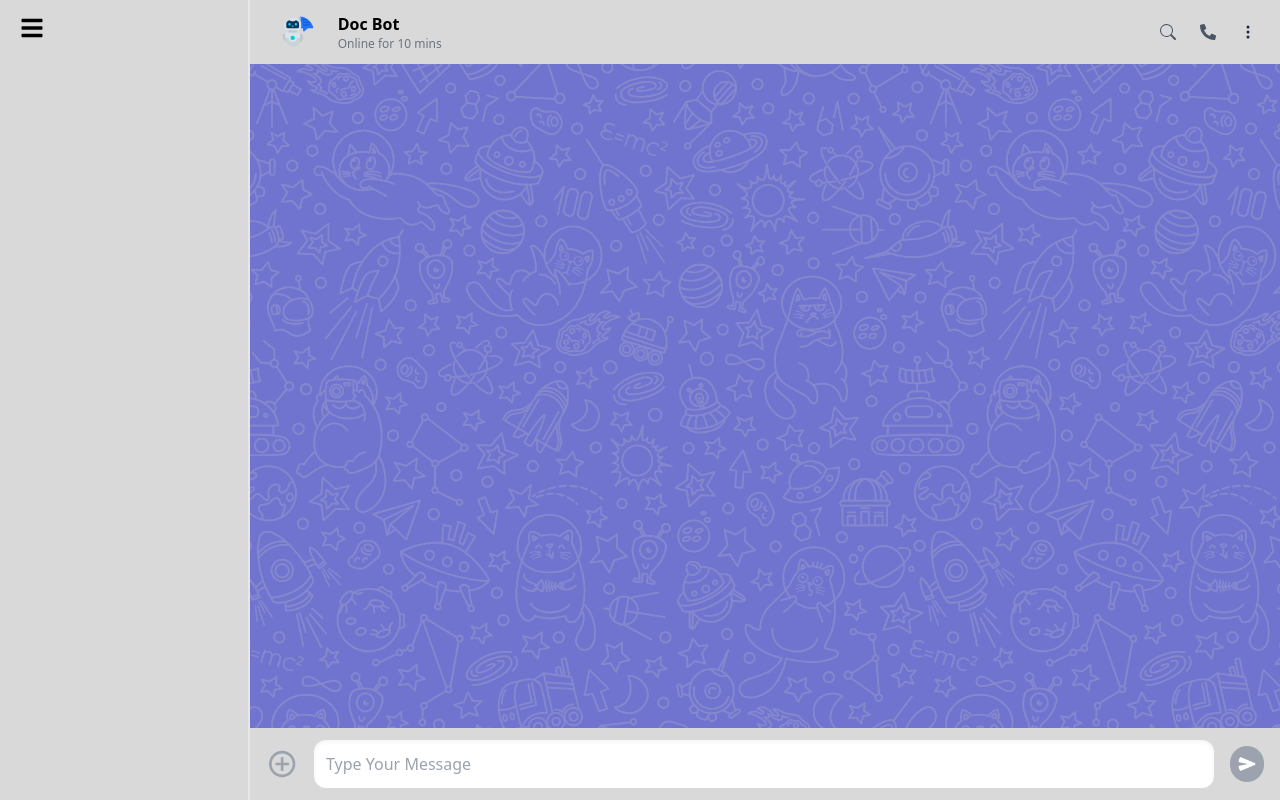
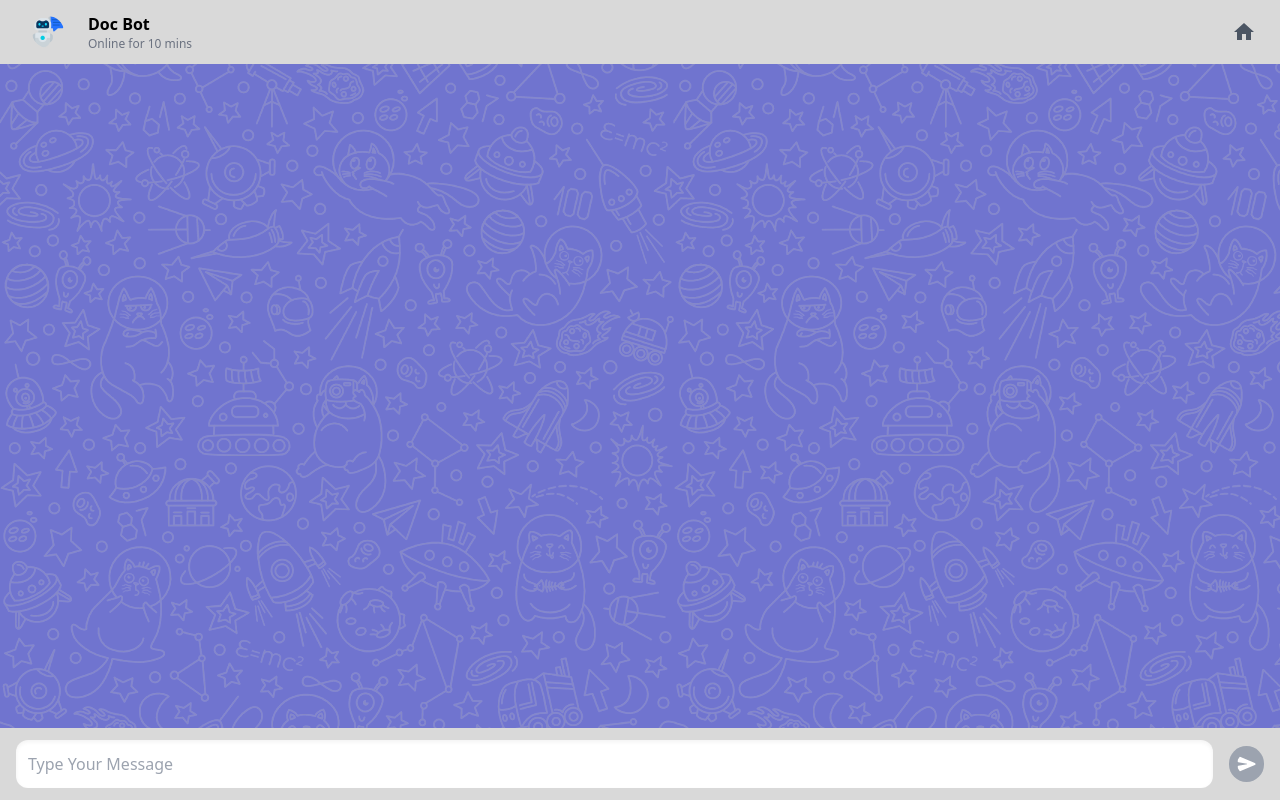
Before and after one commit to eslamar3y/grad_project, a React (Vite) app: page /chat in a window 1280 px wide. Built offline with nearby package versions, Linux system fonts and the light colour scheme.

Commit message:
update design of chatbot

```diff
--- a/src/Pages/ChatBot/ChatBot.jsx
+++ b/src/Pages/ChatBot/ChatBot.jsx
@@ -1,19 +1,21 @@
-import { BsSearch } from "react-icons/bs";
-import { FaPhoneAlt } from "react-icons/fa";
-import { BsThreeDotsVertical } from "react-icons/bs";
-import { IoMdAddCircleOutline } from "react-icons/io";
-import { FaBars } from "react-icons/fa";
+// import { BsSearch } from "react-icons/bs";
+// import { FaPhoneAlt } from "react-icons/fa";
+// import { BsThreeDotsVertical } from "react-icons/bs";
+// import { IoMdAddCircleOutline } from "react-icons/io";
+// import { FaBars } from "react-icons/fa";
+import { MdHome } from "react-icons/md";
 import { IoSend } from "react-icons/io5";
 import chat from "../../assets/chat-bot.png";
 import styles from "./ChatBot.module.css";
+import { Link } from "react-router-dom";
 
 
 export default function ChatBot() {
     return (
         <main className="min-h-svh bg-[#585dc7da] bg-chatBot flex">
-            <aside className="w-20 lg:w-[300px] min-h-svh bg-mainColor relative border-r-2 px-5 py-4">
+            {/* <aside className="w-20 lg:w-[300px] min-h-svh bg-mainColor relative border-r-2 px-5 py-4">
                 <FaBars className="text-2xl cursor-pointer" />
-            </aside>
+            </aside> */}
             <section className="w-full">
                 <header className="flex justify-between bg-mainColor px-6 py-2">
                     <div className="flex gap-4 items-center">
@@ -24,17 +26,20 @@ export default function ChatBot() {
                         </div>
                     </div>
                     <div className="flex gap-6 items-center">
-                        <BsSearch className="text-gray-600" />
+                        <Link to="/">
+                            <MdHome className="text-gray-600 text-2xl cursor-pointer" />
+                        </Link>
+                        {/* <BsSearch className="text-gray-600" />
                         <FaPhoneAlt className="text-gray-600" />
-                        <BsThreeDotsVertical className="text-gray-800" />
+                        <BsThreeDotsVertical className="text-gray-800" /> */}
                     </div>
                 </header>
                 <article className={styles['chat-section']}></article>
-                <footer className="bg-mainColor px-4 py-3 flex items-center gap-4">
-                    <IoMdAddCircleOutline className="text-gray-400 text-4xl" />
+                <section className="bg-mainColor px-4 py-3 flex items-center gap-4">
+                    {/* <IoMdAddCircleOutline className="text-gray-400 text-4xl" /> */}
                     <input type="text" name="chat-text" id="chat-text" className="w-full p-3 rounded-xl shadow-inner" placeholder="Type Your Message" />
                     <IoSend className=" text-4xl text-white p-2 bg-gray-400 rounded-full" />
-                </footer>
+                </section>
             </section>
         </main>
     )
```
